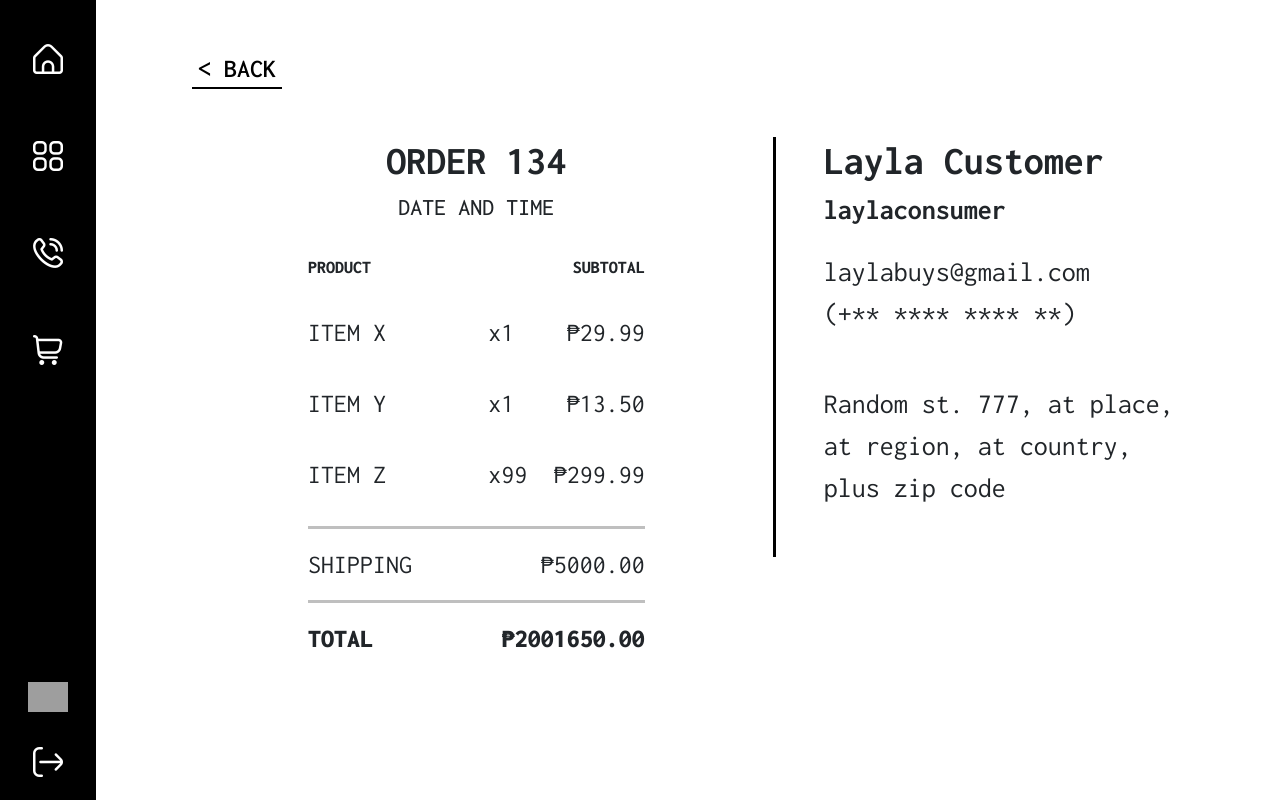
After one commit to rjventu/drape-website, a PHP site: page /client/client-view-order.php in a window 1280 px wide. The commit adds this page. Run offline with PHP 8.4, Linux system fonts and the light colour scheme; some libraries are stand-ins or nearby versions; grey boxes are pictures that could not be loaded.

Commit message:
Created view order page
+ created view order page for client side

```diff
--- a/src/client/client-orders.php
+++ b/src/client/client-orders.php
@@ -48,7 +48,7 @@
 
               <!-- Table Body -->
               <div class="row panel-table-body mb-4">
-                <div class="col ptb-contents-wrapper" onclick="alert('you clicked me')">
+                <div class="col ptb-contents-wrapper" onclick="window.location.href = 'client-view-order.php';">
                   <div class="row">
                     <p class="col-4 mb-0">134</p>
                     <p class="col mb-0">45000 PHP</p>
@@ -58,7 +58,7 @@
               </div>
 
               <div class="row panel-table-body mb-4">
-                <div class="col ptb-contents-wrapper" onclick="alert('you clicked me')">
+                <div class="col ptb-contents-wrapper" onclick="window.location.href = 'client-view-order.php';">
                   <div class="row">
                     <p class="col-4 mb-0">122</p>
                     <p class="col mb-0">6000 PHP</p>
@@ -68,7 +68,7 @@
               </div>
 
               <div class="row panel-table-body mb-4">
-                <div class="col ptb-contents-wrapper" onclick="alert('you clicked me')">
+                <div class="col ptb-contents-wrapper" onclick="window.location.href = 'client-view-order.php';">
                   <div class="row">
                     <p class="col-4 mb-0">4</p>
                     <p class="col mb-0">250 PHP</p>
--- /dev/null
+++ b/src/client/client-view-order.php
@@ -0,0 +1,172 @@
+<!DOCTYPE html>
+<html lang="en">
+
+<!-- HEAD TAGS -->
+<?php include("../head-tags.php")?>
+
+<body>
+
+    <!-- SIDEBAR -->
+    <?php include("../sidebar-client.php")?>
+
+    <!-- MAIN CONTENT -->
+    <main>
+
+      <section class="view-order-back">
+        <button type="button" class="btn-black" onclick="history.back();">< BACK</button>
+      </section>
+
+      <!-- ORDER INFO -->
+      <section class="view-order-wrapper mt-5">
+        <div class="row">
+
+          <!-- Left Side -->
+          <div class="col-7 view-order-left">
+            <div class="row order-items-header">
+              <h1><strong>ORDER 134</strong></h1>
+              <h4>Date and Time</h3>
+            </div>
+
+            <!-- Order Items Table -->
+            <div class="row order-items-table mt-4">
+              <div class="col">
+
+                <!-- Table Head -->
+                <div class="row oit-head">
+                  <div class="col-6">PRODUCT</div>
+                  <div class="col-2"></div>
+                  <div class="col-4 text-end">SUBTOTAL</div>
+                </div>
+
+                <!-- Table Body -->
+                <div class="row oit-body">
+                  <div class="col-6">ITEM X</div>
+                  <div class="col-2">x1</div>
+                  <div class="col-4 text-end">₱29.99</div>
+                </div>
+
+                <div class="row oit-body">
+                  <div class="col-6">ITEM Y</div>
+                  <div class="col-2">x1</div>
+                  <div class="col-4 text-end">₱13.50</div>
+                </div>
+
+                <div class="row oit-body">
+                  <div class="col-6">ITEM Z</div>
+                  <div class="col-2">x99</div>
+                  <div class="col-4 text-end">₱299.99</div>
+                </div>
+
+                <!-- Shipping -->
+                <hr>
+                <div class="row oit-shipping">
+                  <div class="col">SHIPPING</div>
+                  <div class="col text-end">₱5000.00</div>
+                </div>
+                <hr>
+
+                <!-- Total Amount -->
+                <div class="row oit-total">
+                  <div class="col">TOTAL</div>
+                  <div class="col text-end">₱2001650.00</div>
+                </div>
+
+              </div>
+            </div>
+
+
+          </div>
+
+          <!-- Right Side -->
+          <div class="col order-details">
+            <div class="row od-name">
+              <h1>Layla Customer</h1>
+              <h2>laylaconsumer</h2>
+            </div>
+            <div class="row od-contact">
+              <p>laylabuys@gmail.com</p>
+              <p>(+** **** **** **)</p>
+            </div>
+            <div class="row od-address">
+              <p>Random st. 777, at place,</p>
+              <p>at region, at country,</p>
+              <p> plus zip code</p>
+            </div>
+          </div>
+        </div>
+      </section>
+
+
+        <!-- HEADER -->
+        <!-- <section class="user-info mb-5">
+          <div class="row">
+            <div class="col d-flex justify-content-between">
+              <h1>laylaconsumer</h1>
+            </div>
+          </div>
+        </section> -->
+
+        <!-- PANEL NAVIGATION -->
+        <!-- <section>
+          <div class="row">
+            <div class="col">
+              <h1><strong>MY ORDERS</strong></h1>
+            </div>
+          </div>
+        </section> -->
+
+        <!-- TABLE -->
+        <!-- <section class="panel-table-wrapper mt-3">
+          <div class="row panel-table">
+            <div class="col pe-0"> -->
+
+              <!-- Table Head -->
+              <!-- <div class="row panel-table-head mb-2">
+                <div class="col pth-contents-wrapper">
+                  <div class="row">
+                    <p class="col-4 mb-0">ID</p>
+                    <p class="col mb-0">Total</p>
+                    <p class="col-4 mb-0 text-end">Status</p>
+                  </div>
+                </div>
+              </div> -->
+
+              <!-- Table Body -->
+              <!-- <div class="row panel-table-body mb-4">
+                <div class="col ptb-contents-wrapper" onclick="alert('you clicked me')">
+                  <div class="row">
+                    <p class="col-4 mb-0">134</p>
+                    <p class="col mb-0">45000 PHP</p>
+                    <p class="col-4 mb-0 text-end">SHIPPING</p>
+                  </div>
+                </div>
+              </div>
+
+              <div class="row panel-table-body mb-4">
+                <div class="col ptb-contents-wrapper" onclick="alert('you clicked me')">
+                  <div class="row">
+                    <p class="col-4 mb-0">122</p>
+                    <p class="col mb-0">6000 PHP</p>
+                    <p class="col-4 mb-0 text-end">ARRIVED</p>
+                  </div>
+                </div>
+              </div>
+
+              <div class="row panel-table-body mb-4">
+                <div class="col ptb-contents-wrapper" onclick="alert('you clicked me')">
+                  <div class="row">
+                    <p class="col-4 mb-0">4</p>
+                    <p class="col mb-0">250 PHP</p>
+                    <p class="col-4 mb-0 text-end">ARRIVED</p>
+                  </div>
+                </div>
+              </div> -->
+
+            <!-- </div>
+          </div>
+        </section> -->
+
+    </main>
+
+</body>
+</html>
--- a/src/main/contacts.php
+++ b/src/main/contacts.php
@@ -17,7 +17,7 @@
         <div class="container">
           <h2><b>CONTACT US!</b></h2> <br>
           <div class="row">
-            <div class="col-md-6">
+            <div class="col-md-7">
               <!-- FORM -->
               <form>
                 <div class="row">
--- a/src/main/registration.php
+++ b/src/main/registration.php
@@ -12,7 +12,7 @@
   <!--MAIN CONTENT -->
   <main>
 
-    <!-- LOGIN FORM -->
+    <!-- REGISTRATION FORM -->
     <section class="login-wrapper">
       <div class="row">
         <div class="col d-flex mt-5 text-center">
@@ -32,7 +32,7 @@
       </div>
       <div class="row">
         <div class="col d-flex">
-          <button type="button" class="btn-black btn-logreg-minor" onclick="history.back();">BACK ></button>
+          <button type="button" class="btn-black btn-logreg-minor" onclick="history.back();">< BACK</button>
         </div>
       </div>
     </section>
--- a/src/styles/main.css
+++ b/src/styles/main.css
@@ -508,7 +508,8 @@ button {
 /* [9] FOOTER */
 footer {
     margin-bottom: 2rem;
-    margin-inline: 30rem;
+    /* margin-inline: 30rem; */
+    margin-inline: 26rem 20rem;
 }
 .footer-links {
     display: grid;
--- a/src/styles/panels.css
+++ b/src/styles/panels.css
@@ -3,6 +3,7 @@
     [1] SIDEBAR
     [2] ADMIN AND CLIENT PANELS
     [3] TABLE
+    [4] CLIENT VIEW ORDER
 
 /*
 
@@ -135,3 +136,68 @@
 .ptb-username{
   text-transform: none;
 }
+
+/* [4] CLIENT VIEW ORDER */
+.view-order-wrapper{
+  margin-bottom: 5rem;
+}
+
+.view-order-back button{
+  font-size: 26px;
+}
+
+.view-order-left{
+  padding: 0 8rem;
+}
+
+.order-items-header{
+  text-align: center;
+  text-transform: uppercase;
+}
+
+.order-items-table{
+  font-size: 26px;
+}
+
+.oit-head{
+  font-size: 18px;
+  font-weight: 800;
+}
+
+.oit-body{
+  margin-top: 2rem;
+  margin-bottom: 2rem;
+}
+
+.oit-total{
+  font-weight: 900;
+}
+
+.od-name h1{
+  font-weight: bold;
+}
+
+.od-name h2{
+  font-weight: 700;
+  font-size: 28px;
+}
+
+.od-contact, .od-address{
+  font-size: 28px;
+  margin-top: 1rem;
+}
+
+.od-address{
+  margin-top: 3rem;
+  margin-bottom: 3rem;
+}
+
+.order-details p{
+  margin-bottom: 0;
+}
+
+.order-details{
+  padding-left: 3rem;
+  height: fit-content;
+  border-left: 3px solid black;
+}
```
